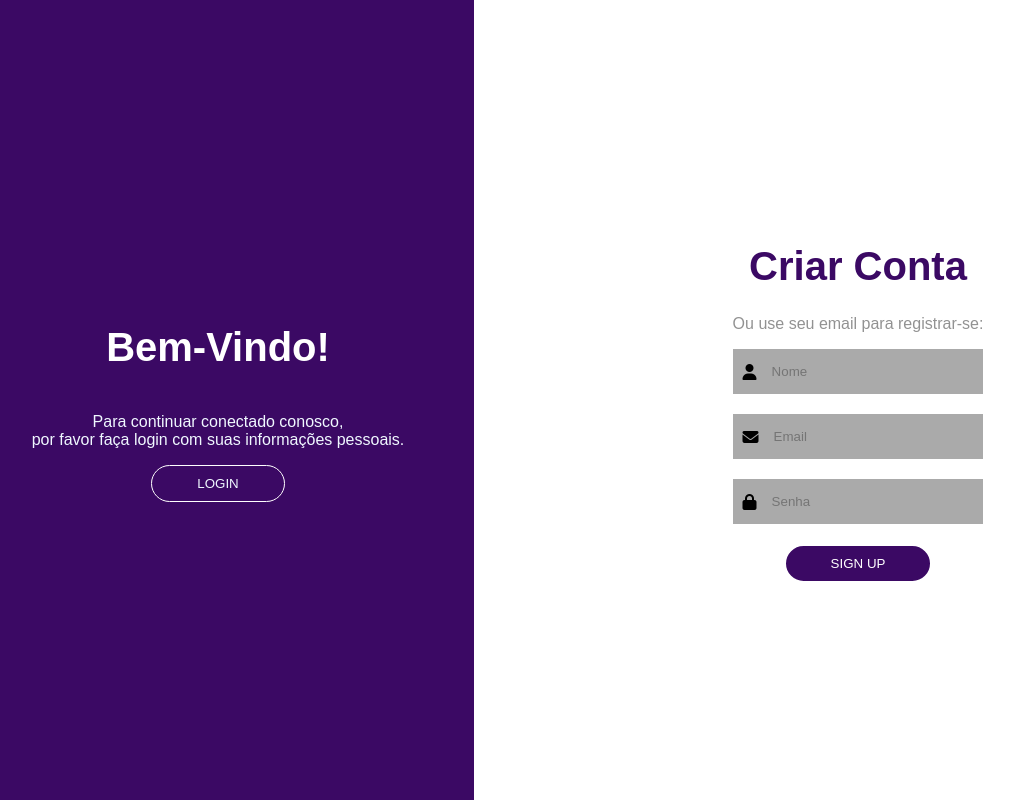
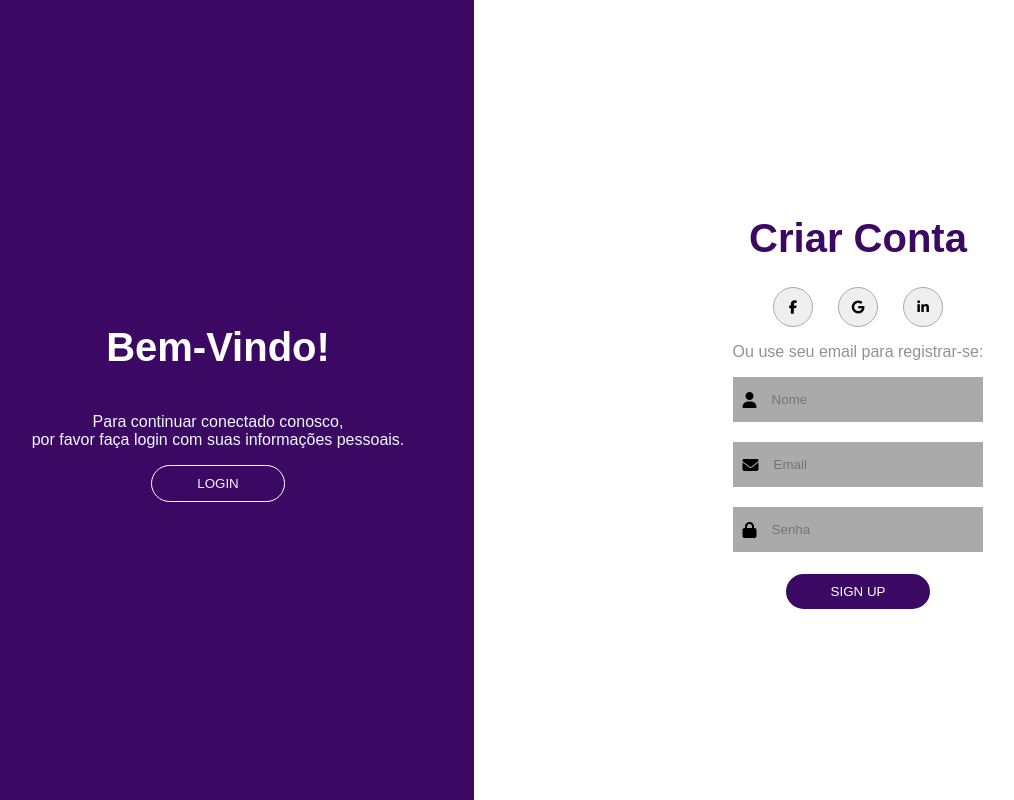
Before and after one commit to Italo0413/digital-aulas, a plain HTML site: page registro/index.html in a window 1280 px wide. Shown: the whole page, without its empty margins (38-1052 px from the left). Drawn offline with Linux system fonts and the light colour scheme.

Commit message:
adicionado imagens

```diff
--- a/registro/index.html
+++ b/registro/index.html
@@ -19,6 +19,17 @@
             <div class="formulario">
                 <div class="topo">
                     <h1>Criar Conta</h1>
+                    <div class="redes-sociais">
+                        <div class="icone">
+                            <button><i class="fa-brands fa-facebook-f"></i></button>
+                        </div>
+                        <div class="icone">
+                            <button><i class="fa-brands fa-google"></i></button>
+                        </div>
+                        <div class="icone">
+                            <button><i class="fa-brands fa-linkedin-in"></i></button>
+                        </div>
+                    </div>
                     <p>Ou use seu email para registrar-se:</p>
                 </div>
                 <div class="meio">
--- a/registro/style.css
+++ b/registro/style.css
@@ -95,3 +95,16 @@ body{
     border-radius: 25px;
     padding: 10px 45px;
 }
+
+.container .direita .formulario .topo .redes-sociais{
+    display: flex;
+    justify-content: center;
+    gap: 25px;
+}
+
+.container .direita .formulario .topo .redes-sociais .icone button{
+    border: 1px solid #aaaaaa;
+    width: 40px;
+    height: 40px;
+    border-radius: 100%;
+}
```
